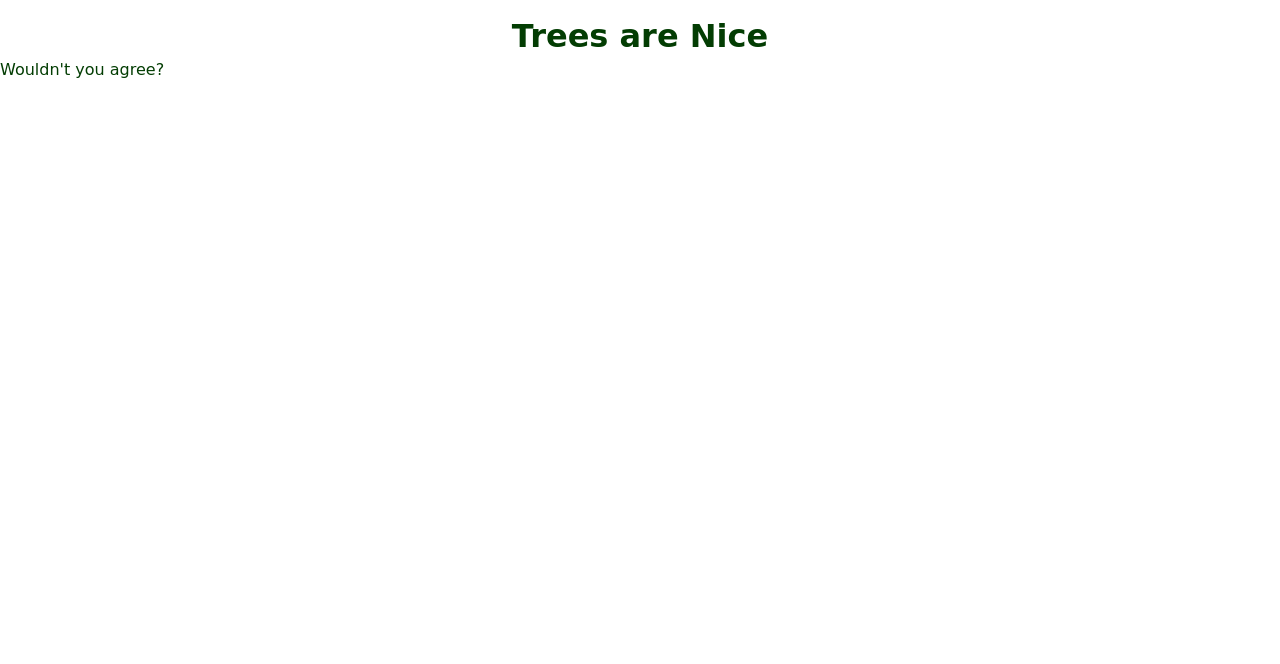
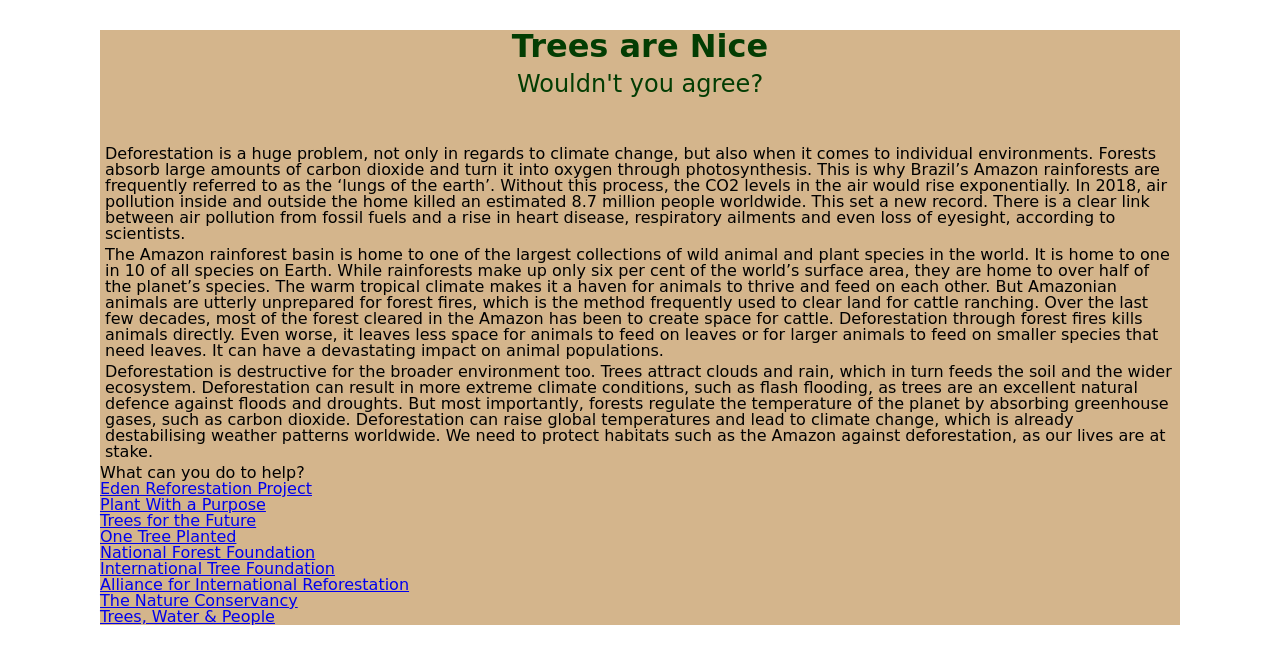
Before and after one commit to EleilaB/pt-3-deployment-eb, a website: page public/index.html in a window 1280 px wide. Drawn offline with Linux system fonts and the light colour scheme; a web font is replaced by a local one.

Commit message:
it was a semicolon, because of course it was. CSS moved to index.css, erronious semicolons removed

```diff
--- a/public/index.css
+++ b/public/index.css
@@ -1,11 +1,41 @@
 body {
     font-family: 'Edu QLD Beginner', cursive;
     color: rgb(3, 61, 3);
-};
+}
 
-h1 {
+#border {
+    display: block;
+    background-color: rgb(212, 181, 140);
+    border-style: solid;
+    border-color: black;
+    justify-content: center;
+    margin-top: 30px;
+    margin-bottom: 30px;
+    margin-left: 100px;
+    margin-right: 100px;
+    color: black;
+}
+
+#header {
     display: flex;
     margin: 20px;
     margin-bottom: 10px;
     justify-content: center;
-};
+    font-weight: bold;
+    font-size: 200%;
+    color: rgb(3, 61, 3);
+}
+
+#subheader {
+    display: flex;
+    margin-bottom: 50px;
+    justify-content: center;
+    font-size: 150%;
+    color: rgb(3, 61, 3);
+}
+
+p.info {
+    display: flex;
+    margin: 5px;
+    align-self: center;
+}
--- a/public/index.html
+++ b/public/index.html
@@ -9,25 +9,73 @@
     <link href="https://fonts.googleapis.com/css2?family=Edu+QLD+Beginner:wght@400;600&display=swap" rel="stylesheet">
     <link rel="stylesheet" href="stylereset.css">
     <link rel="stylesheet" href="index.css">
-    <title>Document</title>
-    <style>
-        #header {
-            display: flex;
-            margin: 20px;
-            margin-bottom: 10px;
-            justify-content: center;
-            font-weight: bold;
-            font-size: 200%;
-        };
-        #subheader {
-            font-size: 150%;
-        };
-    </style>
+    <title>Save Our Forests</title>
 </head>
 <body>
-    <div>
-        <h1 id="header">Trees are Nice</h1>
-        <p id="subheader">Wouldn't you agree?</p>
+    <div id="border">
+        <div id="headers">
+            <h1 id="header">Trees are Nice</h1>
+            <h2 id="subheader">Wouldn't you agree?</h2>
+        </div>
+        <div>
+            <p class="info">Deforestation is a huge problem, not only in regards to climate change, but also when it comes to individual environments. Forests absorb large amounts of carbon dioxide and turn it into oxygen through photosynthesis. This is why Brazil’s Amazon rainforests are frequently referred to as the ‘lungs of the earth’.
+
+                Without this process, the CO2 levels in the air would rise exponentially. In 2018, air pollution inside and outside the home killed an estimated 8.7 million people worldwide. This set a new record. There is a clear link between air pollution from fossil fuels and a rise in heart disease, respiratory ailments and even loss of eyesight, according to scientists.
+            </p>
+            <p class="info">The Amazon rainforest basin is home to one of the largest collections of wild animal and plant species in the world. It is home to one in 10 of all species on Earth. While rainforests make up only six per cent of the world’s surface area, they are home to over half of the planet’s species. The warm tropical climate makes it a haven for animals to thrive and feed on each other.
+
+                But Amazonian animals are utterly unprepared for forest fires, which is the method frequently used to clear land for cattle ranching. Over the last few decades, most of the forest cleared in the Amazon has been to create space for cattle. Deforestation through forest fires kills animals directly. Even worse, it leaves less space for animals to feed on leaves or for larger animals to feed on smaller species that need leaves. It can have a devastating impact on animal populations.
+            </p>
+            <p class="info">Deforestation is destructive for the broader environment too. Trees attract clouds and rain, which in turn feeds the soil and the wider ecosystem. Deforestation can result in more extreme climate conditions, such as flash flooding, as trees are an excellent natural defence against floods and droughts.
+
+                But most importantly, forests regulate the temperature of the planet by absorbing greenhouse gases, such as carbon dioxide. Deforestation can raise global temperatures and lead to climate change, which is already destabilising weather patterns worldwide. We need to protect habitats such as the Amazon against deforestation, as our lives are at stake.
+            </p>
+        </div>
+        <div>
+            <h2 id="attention">
+                What can you do to help?
+            </h2>
+        </div>
+        <div>
+            <p id="call-to-action">
+
+            </p>
+            <div id="links-a">
+                <ul>
+                    <li>
+                        <a href="https://www.edenprojects.org/">Eden Reforestation Project</a>
+                    </li>
+                    <li>
+                        <a href="https://plantwithpurpose.org/">Plant With a Purpose</a>
+                    </li>
+                    <li>
+                        <a href="https://trees.org/">Trees for the Future</a>
+                    </li>
+                    <li>
+                        <a href="https://onetreeplanted.org/">One Tree Planted</a>
+                    </li>
+                    <li>
+                        <a href="https://www.nationalforests.org/">National Forest Foundation</a>
+                    </li>
+                </ul>
+            </div>
+            <div id="links-b">
+                <ul>
+                    <li>
+                        <a href="https://www.internationaltreefoundation.org/">International Tree Foundation</a>
+                    </li>
+                    <li>
+                        <a href="http://allianceinternationalreforestation.org/">Alliance for International Reforestation</a>
+                    </li>
+                    <li>
+                        <a href="https://www.nature.org/">The Nature Conservancy</a>
+                    </li>
+                    <li>
+                        <a href="https://treeswaterpeople.org/">Trees, Water & People</a>
+                    </li>
+                </ul>
+            </div>
+        </div>
     </div>
 </body>
 </html>
```
